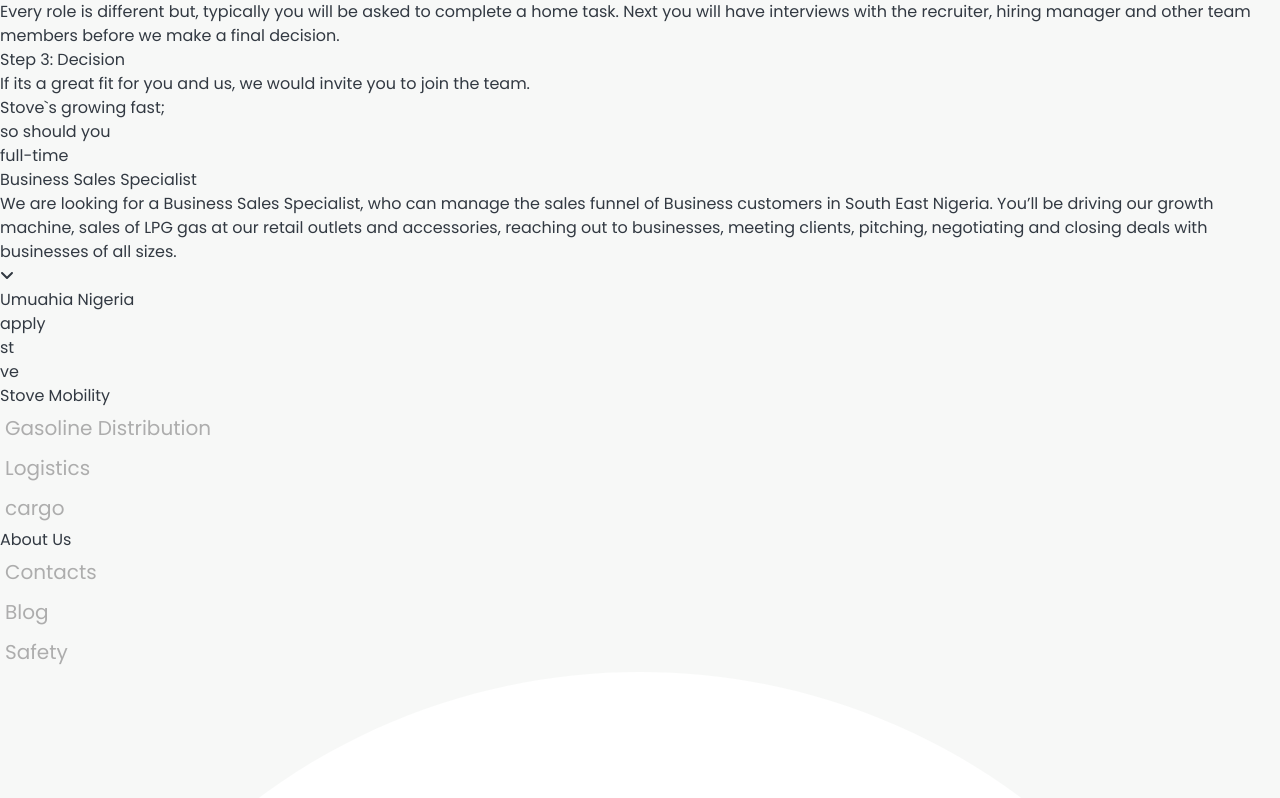
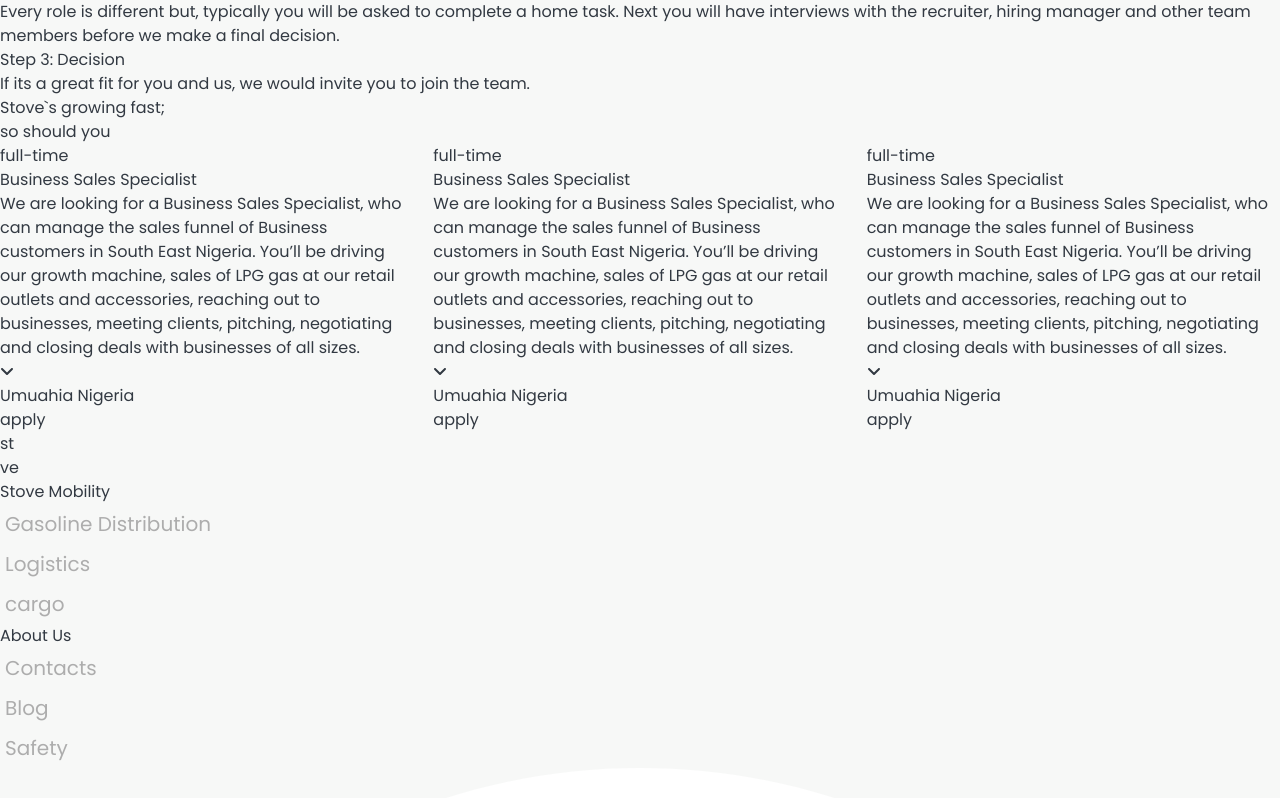
Before and after one commit to charle426/Stove, a React (Vite) app: page /career in a window 1280 px wide. Shown: the part 6202-7000 px from the top of the page. Built offline with nearby package versions, Linux system fonts and the light colour scheme.

Commit message:
update fix

```diff
--- a/src/components/Loader.jsx
+++ b/src/components/Loader.jsx
@@ -18,7 +18,7 @@
     setInterval(() => {
       setRender(prev => prev + 1)
     }, 2000);
-  } console.log(ready);
+  }
 
 
   return (
--- a/src/components/jobsAvailable.jsx
+++ b/src/components/jobsAvailable.jsx
@@ -1,22 +1,23 @@
 import { FontAwesomeIcon } from "@fortawesome/react-fontawesome";
-import {availableJobs} from "./jobsData.js"
+import { availableJobs } from "./jobsData.js"
+import React from "react";
 import { faAngleDown } from "@fortawesome/free-solid-svg-icons";
 export default function JobsAvailable() {
     const jobs = availableJobs.map((items, index) => {
         return (
-          <div key={index} className="">
+          <div key={index} className="" data-id={index}>
             <div className="rounded-[20px] hover:-translate-y-2 duration-200 bg-white flex gap-2 flex-col items-start max-w-[350px] w-full p-4">
               <p className="text-[0.7rem]">{items.jobType}</p>
               <div>
                 <h4 className="text-[1.5rem] font-medium duration-200 min-h-[60px]">
                   {items.jobTitle}
                 </h4>
-                <div className="flex items-start group justify-between w-full">
-                <p className="line-clamp-2 group-hover:line-clamp-none duration-200 max-w-[80%]">
+                <div className="flex items-start group justify-between w-full job-list" onClick={setToggleDesc}>
+                <p className="line-clamp-2 duration-200 max-w-[80%] jobDesc">
                   {items.jobDesc}
                   </p>
                   <div>
-                    <FontAwesomeIcon icon={faAngleDown} className="group-hover:rotate-180 duration-200" />
+                    <FontAwesomeIcon icon={faAngleDown} className="rotate-0 duration-200 job-angle" />
                   </div>
                 </div>
               </div>
@@ -34,6 +35,20 @@
         );
     })
 
+  function setToggleDesc(e) {
+    const current = e.currentTarget
+    const jobList = document.querySelectorAll(".job-list")
+    jobList.forEach((job) => {
+      if (current !== job)
+      {
+        job.classList.remove("toggleJob")
+      } else
+      {
+        current.classList.toggle("toggleJob");
+      }
+    })
+  }
+
     return (
         <section className="px-2 py-5 md:px-10">
             <h1 className="text-[2rem] md:text-[4rem] font-bold">Stove`s growing fast; <br/> so should you</h1>
--- a/src/components/jobsData.js
+++ b/src/components/jobsData.js
@@ -8,4 +8,22 @@
     jobLocation: "Umuahia Nigeria",
     link: "https://form.jotform.com/232431717425553",
   },
+  {
+    id: 2,
+    jobTitle: "Business Sales Specialist",
+    jobDesc:
+      "We are looking for a Business Sales Specialist, who can manage the sales funnel of Business customers in South East Nigeria. You’ll be driving our growth machine, sales of LPG gas at our retail outlets and accessories, reaching out to businesses, meeting clients, pitching, negotiating and closing deals with businesses of all sizes.",
+    jobType: "full-time",
+    jobLocation: "Umuahia Nigeria",
+    link: "https://form.jotform.com/232431717425553",
+  },
+  {
+    id: 3,
+    jobTitle: "Business Sales Specialist",
+    jobDesc:
+      "We are looking for a Business Sales Specialist, who can manage the sales funnel of Business customers in South East Nigeria. You’ll be driving our growth machine, sales of LPG gas at our retail outlets and accessories, reaching out to businesses, meeting clients, pitching, negotiating and closing deals with businesses of all sizes.",
+    jobType: "full-time",
+    jobLocation: "Umuahia Nigeria",
+    link: "https://form.jotform.com/232431717425553",
+  },
 ];
--- a/src/index.css
+++ b/src/index.css
@@ -206,13 +206,13 @@
   }
 }
 
-/* #dragPics::before{
-  content: " ";
-  position: absolute;
-  width: 100%;
-  height: 100%;
-  background-color: #32394253;
-  top: 0;
-  left: 0;
-  z-index: 30;
-} */
+
+.toggleJob .job-angle{
+  transform: rotate(180deg);
+}
+.toggleJob .jobDesc{
+  -webkit-line-clamp: none;
+  display: block;
+  -webkit-box-orient: horizontal;
+
+}
--- a/src/pages/Career.jsx
+++ b/src/pages/Career.jsx
@@ -21,7 +21,7 @@
             style={style}
             className="bg-cover relative py-10 md:px-10 px-4 bg-left-top min-h-[55vh] duration-500 w-full md:h-[85vh] h-[55vh] rounded-[50px] flex justify-start items-end"
           >
-            <h1 className="md:text-[70px] text-white text-[55px] font-semibold">
+            <h1 className="md:text-[4rem] text-white text-[2rem] font-semibold">
              Let`s make gas available for <span className="text-[#a8e92f]">people, not Stations</span>
             </h1>
           </div>
```
